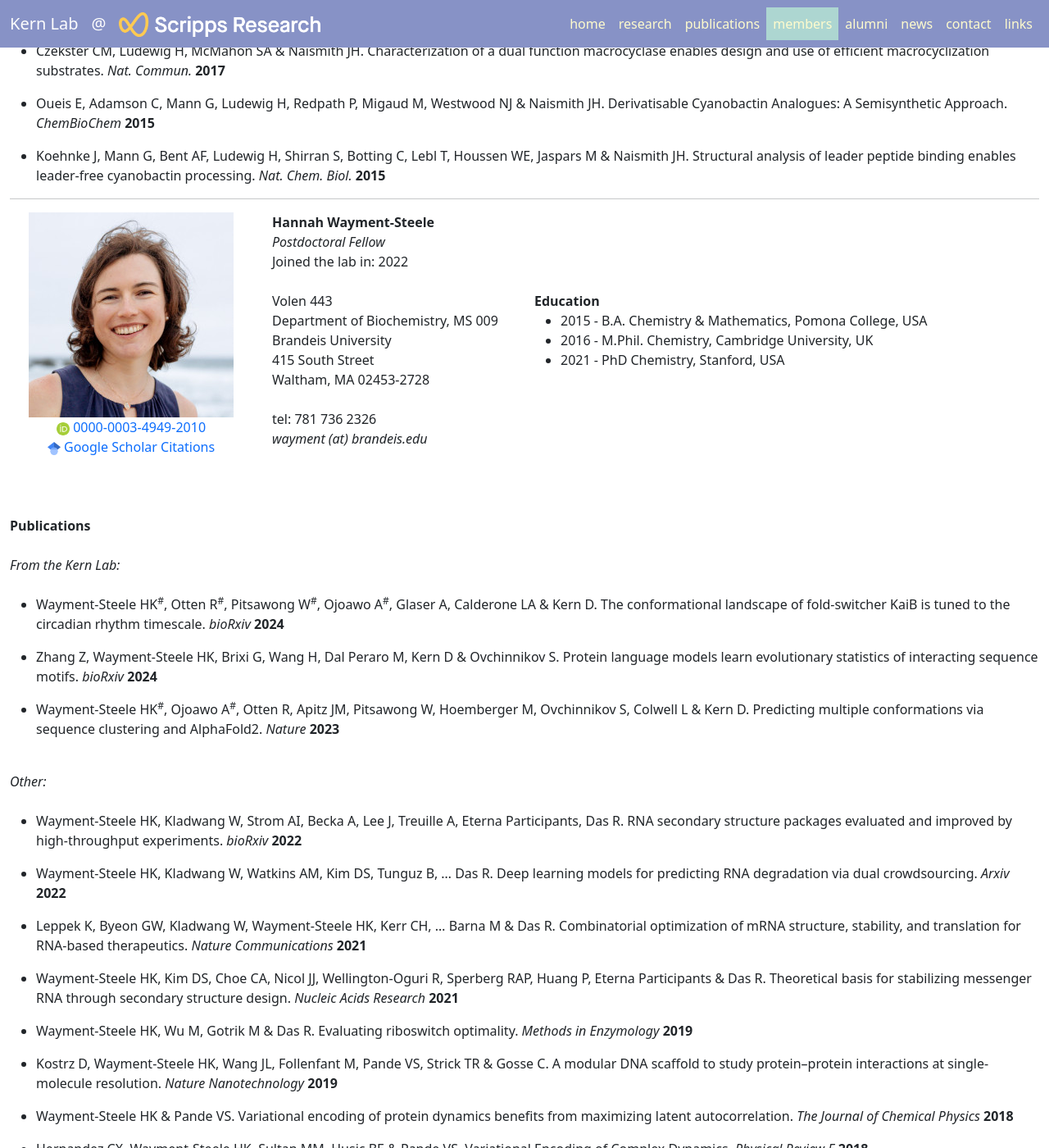
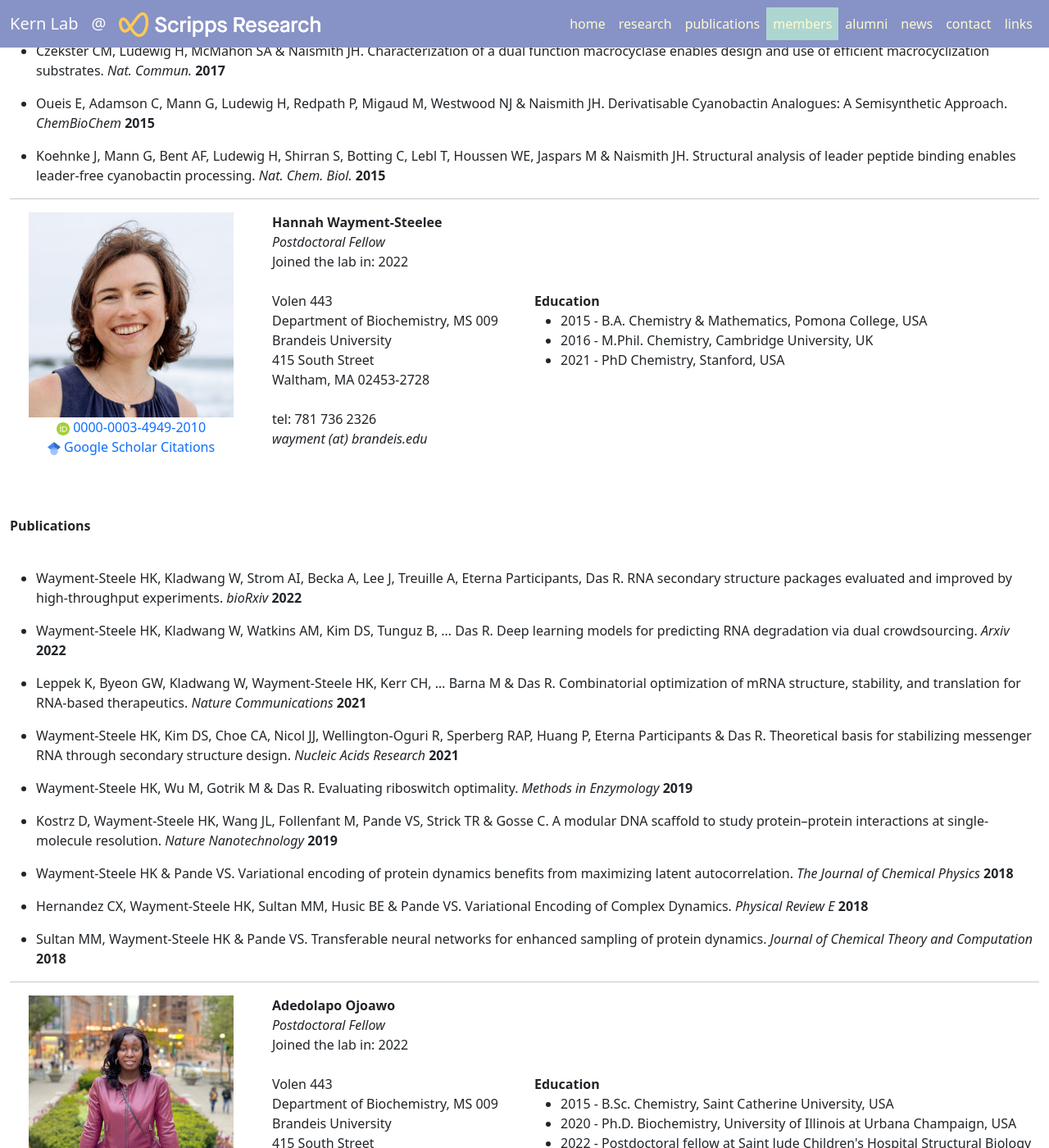
Before and after one commit to kernlab-scripps/kernlab-scripps.github.io, a Jekyll site: the page built from member/index.html, in a window 1280 px wide and 1400 px high, scrolled down 2358 px. Shown: the whole window at 82% size. Built offline with Jekyll 4.4.1, drawn with Linux system fonts in a browser that asks for light colours.

Commit message:
Update members.yml

```diff
--- a/_data/members.yml
+++ b/_data/members.yml
@@ -68,7 +68,7 @@
     - 'Oueis E, Adamson C, Mann G, Ludewig H, Redpath P, Migaud M, Westwood NJ & Naismith JH. Derivatisable Cyanobactin Analogues: A Semisynthetic Approach. *ChemBioChem* **2015**'
     - Koehnke J, Mann G, Bent AF, Ludewig H, Shirran S, Botting C, Lebl T, Houssen WE, Jaspars M & Naismith JH. Structural analysis of leader peptide binding enables leader-free cyanobactin processing. *Nat. Chem. Biol.* **2015**
 
-- name: Hannah Wayment-Steele
+- name: Hannah Wayment-Steelee
 ##  webmaster: "True" (only for the person who is currently webmaster)
   image: /static/img/members/hannah.jpg
   position: Postdoctoral Fellow
```
